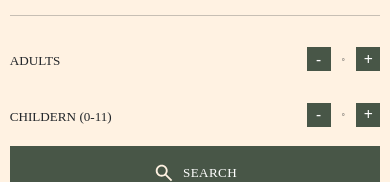
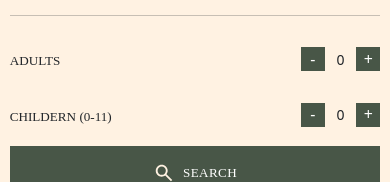
Before and after one commit to Nagaraj02451/HiddenValleyOotyStay, a React (Create React App) app in the folder frontend/: page / in a window 390 px wide. Shown: the part 470-652 px from the top of the page. Built offline with nearby package versions, Linux system fonts and the light colour scheme; a web font is replaced by a local one.

Commit message:
Update Frontpage1.css

```diff
--- a/frontend/src/Styles/Frontpage1.css
+++ b/frontend/src/Styles/Frontpage1.css
@@ -211,10 +211,14 @@ text-align: center;
 .jhgfuyv{
     font-size: 1vw;
 }
+
 @media(max-width:600px){
     .fr1{
    display: none;
 
+    }
+    .jhgfuyv{
+        font-size: 14px;
     }
     .mf1{
         display: block;
```
